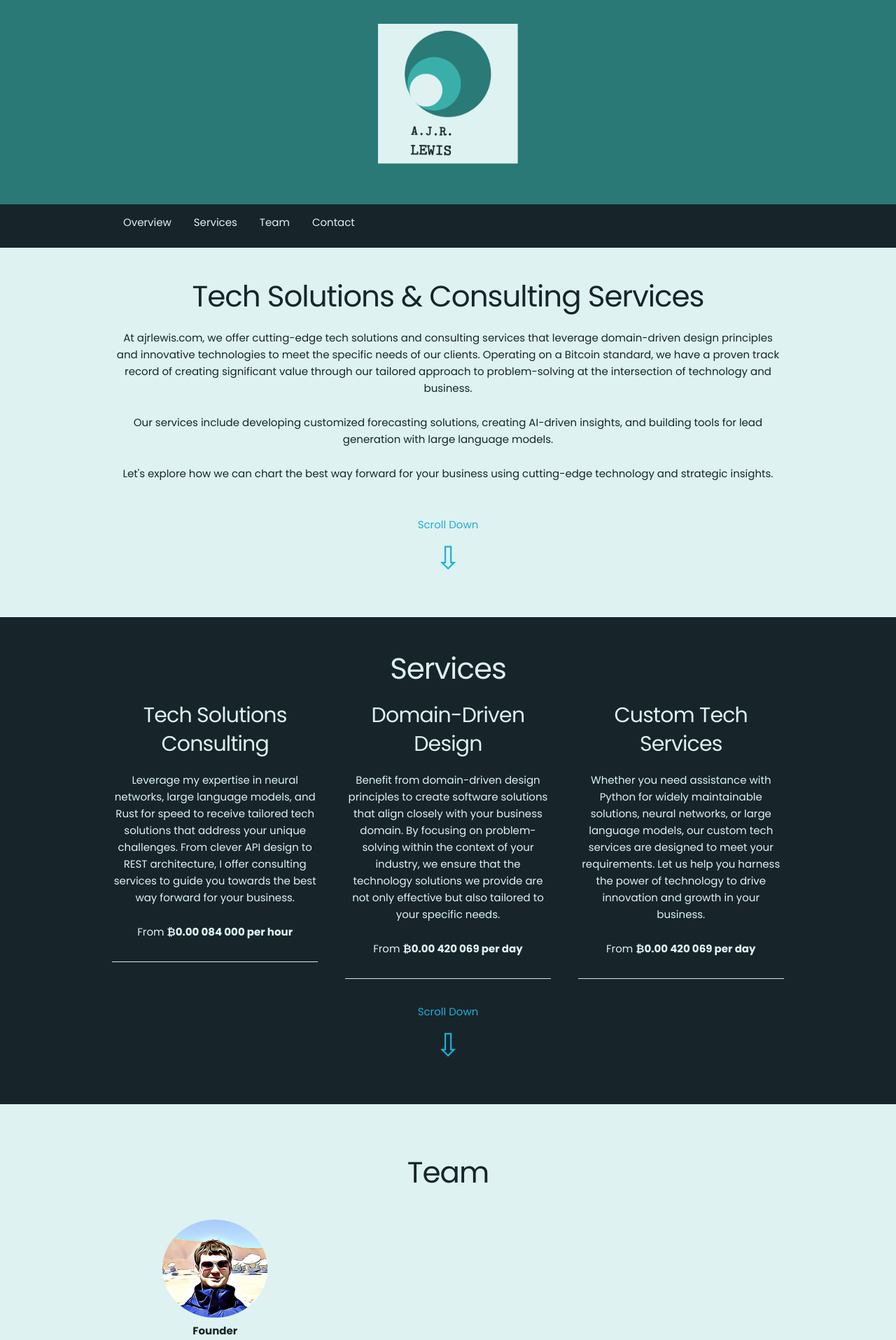
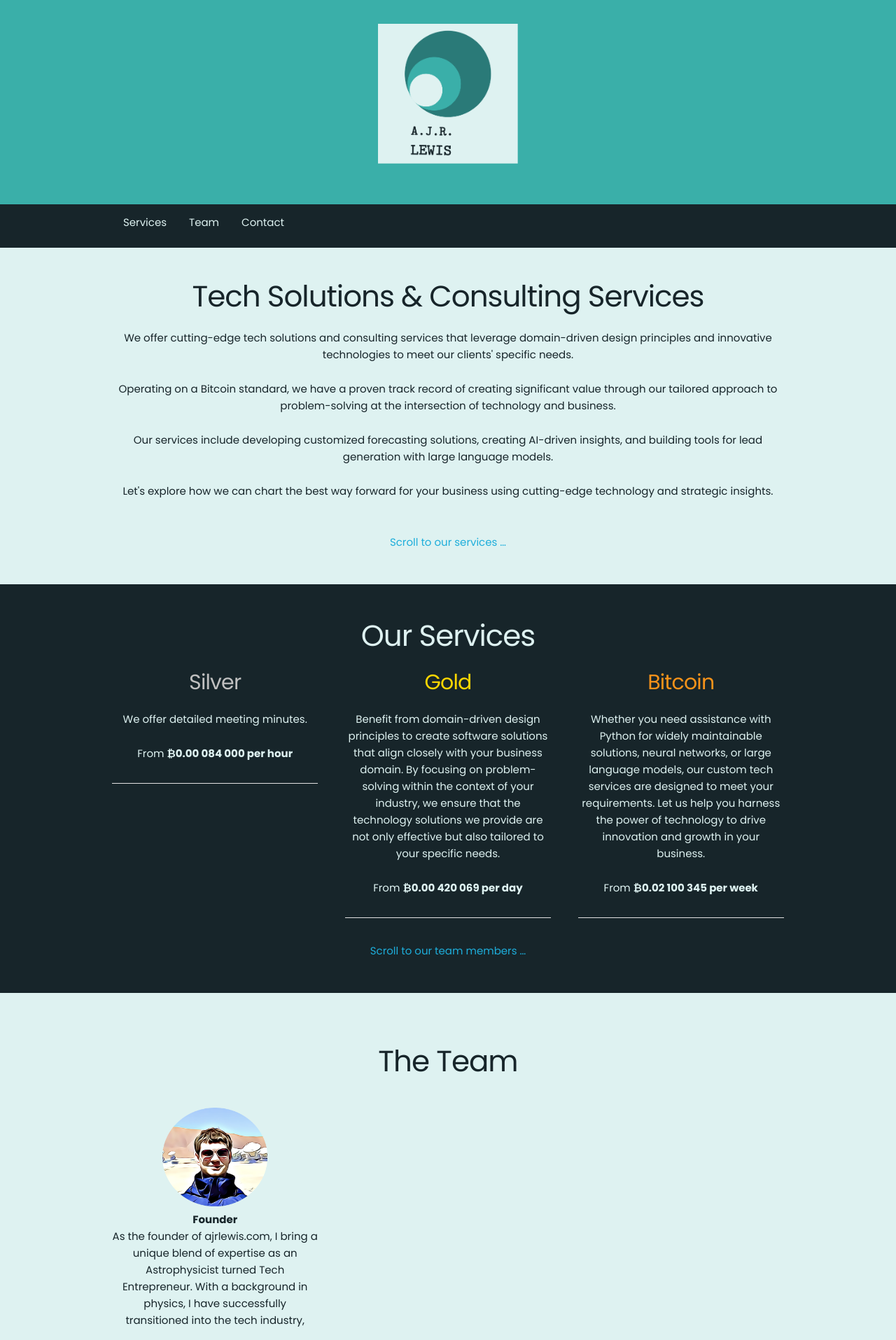
Before and after one commit to ajrlewis/ajrlewis_app, a Flask app: page / in a window 1280 px wide. Shown: the top 1915 px of the page at 70% size. Run offline with Flask 3, Linux system fonts and the light colour scheme; parts of the project's set-up code (start-up, migrations or seed data) failed here and were passed over; some libraries are stand-ins or nearby versions.

Commit message:
Fresher CSS of dashboard. Tidy format bugs in index.

```diff
--- a/templates/base.html
+++ b/templates/base.html
@@ -27,13 +27,16 @@
             color: #17252A;
         }
         header {
-            background-color: #2A7977;
+/*            background-color: #2A7977;*/
+            background-color: #3AAFA9;
             color: #DEF2F1;
             text-align: center;
             padding: 10px 0;
         }
         footer {
-            background-color: #3AAFA9;
+            background-color: #2A7977;
+
+/*            background-color: #3AAFA9;*/
             color: #DEF2F1;
             text-align: center;
             padding: 30px 0;
@@ -100,7 +103,7 @@
     <br>
     <div class="row">
       <div class="twelve columns">
-          <img src="/static/img/logo.png" alt="Company Logo" class="logo">
+          <a href="{{ url_for('index_bp.get') }}"><img src="/static/img/logo.png" alt="Company Logo" class="logo"></a>
       </div>
     </div>
     <br>
@@ -140,9 +143,9 @@
 
       <div class="row">
         <div class="four columns">
-            <h4> Contact</h4>
+            <h4>Contact</h4>
             <ul>
-                <li>hello@ajrlewis.com</li>
+                <li>E-mail: <a href="mailto:hello@ajrlewis.com">hello@ajrlewis.com</a></li>
             </ul>
 
         </div>
@@ -154,31 +157,13 @@
         <div class="four columns">
             <h4>Social</h4>
             <ul>
-                <li>Nostr</li>
-                <li>Github: <a href="https://github.com/ajrlewis">https://github.com/ajrlewis</a> </li>
+                <li>Nostr: <a href="">npub145dzzcseavt770mvc2xz3rvxh5w5znh3qcj8tkm3dw638m5pgwsq5q9etj</a></li>
+                <li>Github: <a href="https://github.com/ajrlewis" target="_blank">https://github.com/ajrlewis</a> </li>
             </ul>
     </div>
 </div>
-      <br>
-      <br>
-      <br>
-      <br>
-      <br>
-      <br>
       <!-- <br> -->
       <!-- <br> -->
-      <!-- <br> -->
-      <br>
-      <br>
-      <br>
-      <br>
-      <br>
   </footer>
-<!--       <br>
-      <br>
-      <br>
-      <br>
-      <br> -->
-
 </body>
 </html>
--- a/templates/billing.html
+++ b/templates/billing.html
@@ -5,7 +5,8 @@
   <div class="container">
       <ul>
         <li><a href="{{ url_for('client_bp.get') }}">Clients</a></li>
-        <li><a href="{{ url_for('billing_bp.get') }}">Billing</a></li>
+        <li><a href="{{ url_for('billing_bp.get') }}">Invoices</a></li>
+        <li><a href="{{ url_for('auth_bp.logout') }}">Logout</a></li>
       </ul>
   </div>
 </nav>
@@ -15,7 +16,7 @@
 {% block content %}
 <br>
 <div class="container" id="invoice">
-  <h2>Invoice</h2>
+  <h2>Invoices</h2>
   <form action="{{ url_for('billing_bp.invoice') }}" method="POST">
     {{ invoice_form.csrf_token }}
     <div class="row">
--- a/templates/dashboard.html
+++ b/templates/dashboard.html
@@ -5,7 +5,7 @@
   <div class="container">
       <ul>
         <li><a href="{{ url_for('client_bp.get') }}">Clients</a></li>
-        <li><a href="{{ url_for('billing_bp.get') }}">Billing</a></li>
+        <li><a href="{{ url_for('billing_bp.get') }}">Invoices</a></li>
       </ul>
   </div>
 </nav>
--- a/templates/index.html
+++ b/templates/index.html
@@ -4,7 +4,7 @@
   <nav>
 <div class="container">
     <ul>
-      <li><a href="#overview">Overview</a></li>
+      <!-- <li><a href="#overview">Overview</a></li> -->
       <li><a href="#services">Services</a></li>
       <li><a href="#team">Team</a></li>
       <li><a href="#contact">Contact</a></li>
@@ -18,15 +18,18 @@
 <br>
 <h2>Tech Solutions & Consulting Services</h2>
 
-<p>At ajrlewis.com, we offer cutting-edge tech solutions and consulting services that leverage domain-driven design principles and innovative technologies to meet the specific needs of our clients. Operating on a Bitcoin standard, we have a proven track record of creating significant value through our tailored approach to problem-solving at the intersection of technology and business.</p>
+<p>We offer cutting-edge tech solutions and consulting services that leverage domain-driven design principles and innovative technologies to meet our clients' specific needs.</p>
+
+<p>Operating on a Bitcoin standard, we have a proven track record of creating significant value through our tailored approach to problem-solving at the intersection of technology and business.</p>
 
     <p>Our services include developing customized forecasting solutions, creating AI-driven insights, and building tools for lead generation with large language models.</p>
     <p>Let's explore how we can chart the best way forward for your business using cutting-edge technology and strategic insights.</p>
     <br>
     <a href="#services" style="text-decoration: none;">
-      Scroll Down
+      Scroll to our services …
+      <!-- Scroll Down
       <br>
-      <span style="font-size: 45px;">⇩</span>
+      <span style="font-size: 45px;">↓</span> -->
     </a>
     <br>
       </div>
@@ -36,33 +39,41 @@
     <br>
     <br>
     <div class="container">
-      <h2>Services</h2>
+      <h2>Our Services</h2>
       <div class="row">
         <div class="four columns">
-          <h4>Tech Solutions Consulting</h4>
-          <p>Leverage my expertise in neural networks, large language models, and Rust for speed to receive tailored tech solutions that address your unique challenges. From clever API design to REST architecture, I offer consulting services to guide you towards the best way forward for your business.</p>
+          <h4><span style="color: #C0C0C0">Silver</span></h4>
+          <!-- <h4>Silver Service</h4> -->
+          <!-- <h4>Tech Solutions Consulting</h4> -->
+          <!-- <p>Leverage my expertise in neural networks, large language models, and Rust for speed to receive tailored tech solutions that address your unique challenges. From clever API design to REST architecture, I offer consulting services to guide you towards the best way forward for your business.</p> -->
+          <p>We offer detailed meeting minutes.</p>
           <p>From <b>₿0.00 084 000 per hour</b></p>
           <hr>
         </div>
         <div class="four columns">
-          <h4>Domain-Driven Design</h4>
+          <h4><span style="color: gold;">Gold</span></h4>
+          <!-- <h4><span style="color: gold;">Gold</span> Service</h4> -->
+          <!-- <h4>Domain-Driven Design</h4> -->
           <p>Benefit from domain-driven design principles to create software solutions that align closely with your business domain. By focusing on problem-solving within the context of your industry, we ensure that the technology solutions we provide are not only effective but also tailored to your specific needs.</p>
           <p>From <b>₿0.00 420 069 per day</b></p>
           <hr>
         </div>
         <div class="four columns">
-          <h4>Custom Tech Services</h4>
+          <h4><span style="color: #f7931a;">Bitcoin</span></h4>
+          <!-- <h4>Bitcoin Service</h4> -->
+          <!-- <h4>Custom Tech Services</h4> -->
           <p>Whether you need assistance with Python for widely maintainable solutions, neural networks, or large language models, our custom tech services are designed to meet your requirements. Let us help you harness the power of technology to drive innovation and growth in your business.</p>
-          <p>From <b>₿0.00 420 069 per day</b></p>
+          <p>From <b>₿0.02 100 345 per week</b></p>
           <hr>
         </div>
       </div>
     </div>
 
     <a href="#team" style="text-decoration: none;">
-      Scroll Down
+      Scroll to our team members …
+      <!-- Scroll Down
       <br>
-      <span style="font-size: 45px;">⇩</span>
+      <span style="font-size: 45px;">↓</span> -->
     </a>
     <br>
   <br>
@@ -74,27 +85,30 @@
     <br>
     <br>
     <div class="container">
-      <h2>Team</h2>
+      <h2>The Team</h2>
       <div class="row">
         <div class="four columns">
           <img src="/static/img/profile.png" alt="Profile Picture" class="profile" width="150px">
           <br>
           <b>Founder</b>
           <p>
-          As the founder of ajrlewis.com, I bring a unique blend of expertise as an Astrophysicist turned Tech Entrepreneur. With a background in physics, I have successfully transitioned into the tech industry, combining my scientific knowledge with a deep understanding of technology to deliver innovative solutions. My experience as the Head of AI at itim in London, UK, and as a Web Development / Software Engineer at Gigabyte has equipped me with a diverse skill set in AI development, web development, and software engineering.
+          As the founder of ajrlewis.com, I bring a unique blend of expertise as an Astrophysicist turned Tech Entrepreneur. With a background in physics, I have successfully transitioned into the tech industry,
+           <!-- combining my scientific knowledge with a deep understanding of technology to deliver innovative solutions. -->
+          <!-- My experience as the Head of AI at itim in London, UK, and as a Web Development / Software Engineer at Gigabyte has equipped me with a diverse skill set in AI development, web development, and software engineering. -->
           </p>
-          <p>
+          <!-- <p>
           I have a passion for problem-solving and a keen eye for detail, which allows me to approach challenges with a fresh perspective and deliver high-quality solutions to my clients. Currently, I am focused on building tools that revolutionize the way businesses operate, with a particular emphasis on lead generation and market analysis using large language models. With proficiency in programming languages such as Rust, Python, and TypeScript, I am dedicated to pushing the boundaries of technology and driving success for my clients through innovative tech solutions.
-          </p>
+          </p> -->
         </div>
         <div class="four columns"></div>
         <div class="four columns"></div>
       </div>
     <br>
     <a href="#contact" style="text-decoration: none;">
-      Scroll Down
-      <br>
-      <span style="font-size: 45px;">⇩</span>
+      Scroll to our contact details …
+      <!-- Scroll Down -->
+      <!-- <br> -->
+      <!-- <span style="font-size: 45px;">↓</span> -->
     </a>
     <br>
   </div>
@@ -110,8 +124,20 @@
         <a href="mailto:hello@ajrlewis.com">Contact us</a> to discover how we can add value to your business
       </div>
     </div>
+
     <br>
+    <br>
+
+    <a href="#top" style="text-decoration: none;">
+      Scroll back to the top …
+      <!-- <span style="font-size: 45px;">↑</span>
+      <br>
+      Back to Top? -->
+    </a>
+<br>
   </div>
+<br>
+<br>
 
     <br>
 </div>
```
Also changed, not shown: templates/auth.html (+4 -6 lines), templates/client.html (+11 -11 lines).
